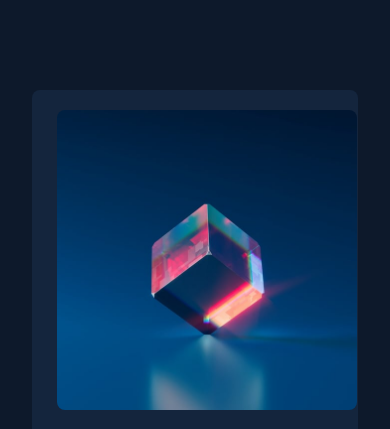
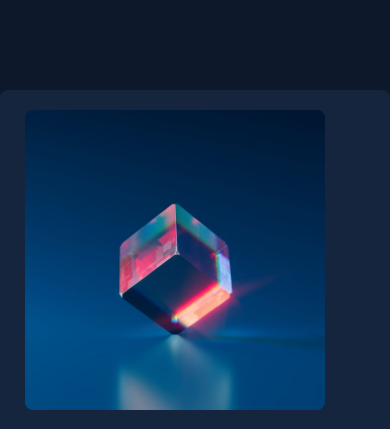
Before and after one commit to gravit09/nft-card, a website built with Parcel: page index.html in a window 390 px wide. Shown: the top 429 px of the page. Built offline with nearby package versions, Linux system fonts and the light colour scheme.

Commit message:
Update styles.css

```diff
--- a/styles.css
+++ b/styles.css
@@ -91,8 +91,9 @@
 }
 @media screen and (max-width: 480px) {
   body {
-    max-width:400px;
+    max-width:480px;
     flex-wrap: wrap;
     margin:32px;
+    margin:auto;
   }
 }
```
